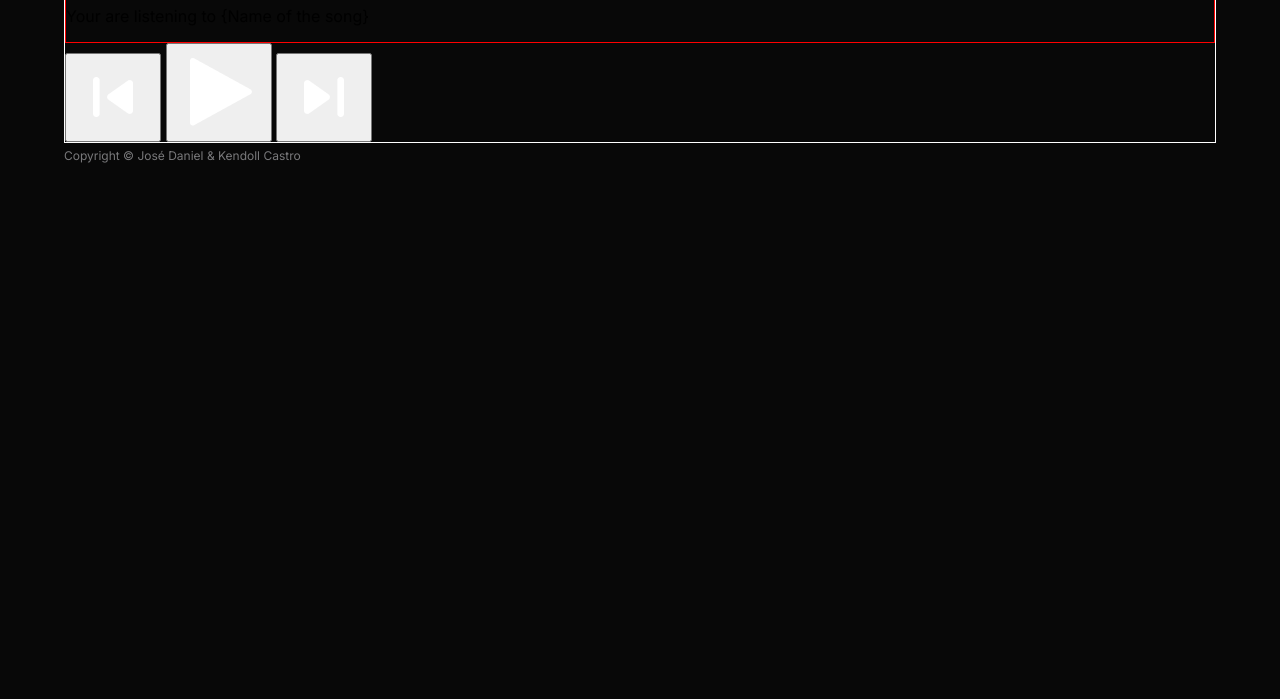
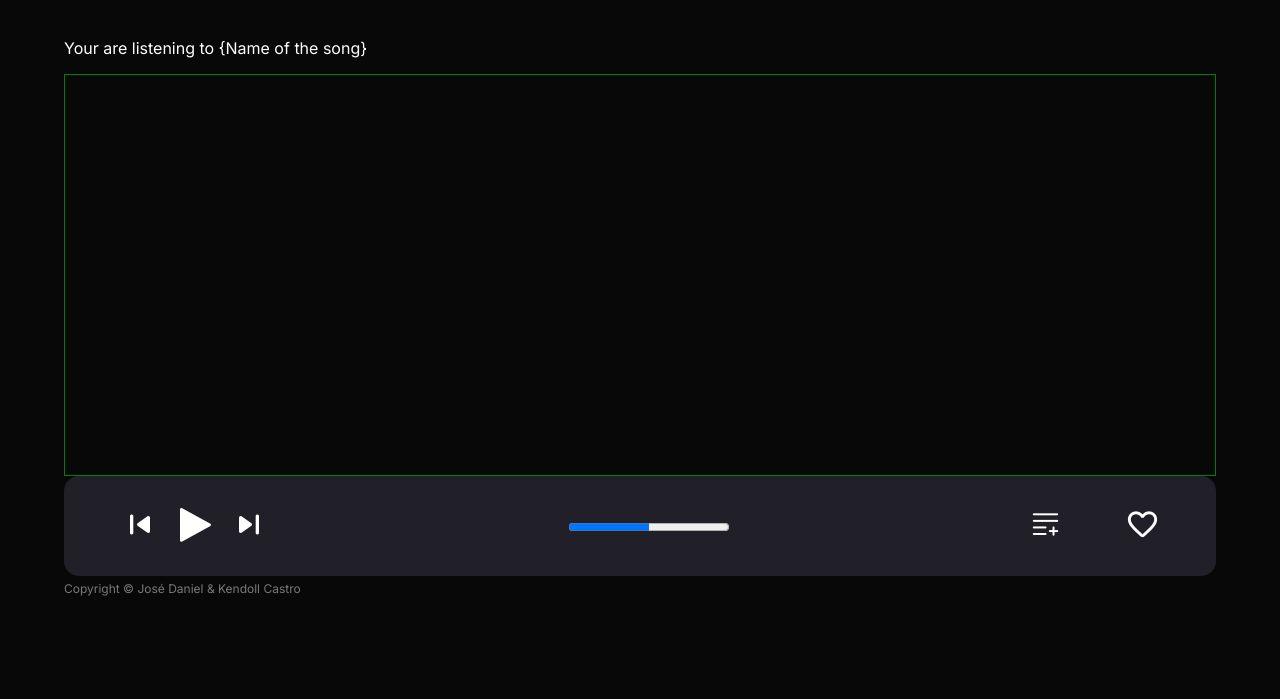
Before and after one commit to jramos22/MusicPlayer, a website: page music-player.html in a window 1280 px wide. Shown: the part 101-800 px from the top of the page. Drawn offline with Linux system fonts and the light colour scheme.

Commit message:
Agregue nuevos cambios en los estilos

```diff
--- a/music-player.html
+++ b/music-player.html
@@ -18,30 +18,32 @@
                 <ul class="nav__menu">
                 <li> <a href="index.html">Home</a></li>
                 <li> <a href="#">Music Player</a></li>
-                <li> <a href="artist.html">Artist</a></li>
+                <!-- <li><a href="">Artist</a></li> -->
                 </ul>
             </div>
         </div>
 
-        <div class="music__animation">
+        <div class="music__display">
             <div class="music__song">
                 <p>Your are listening to <span>{Name of the song}</span></p>
             </div>
-            <div class="canvas_animation">
+            <div class="canvas_animation" style="height: 400px; border: 1px solid green;">
 
             </div>
             <div class="music__player">
                 <div class="controls">
-                    <button><img src="img/previous-icon-x40.png" alt=""></button>
-                    <button><img src="img/play-icon-x45.png" alt=""></button>
-                    <button><img src="img/next-icon-x40.png" alt=""></button>
+                    <button class="btn__previous"><img src="img/previous-icon-x40.png" alt="previous button"></button>
+                    <button class="btn__play"><img src="img/play-icon-x45.png" alt="play button"></button>
+                    <button class="btn__next"><img src="img/next-icon-x40.png" alt=""></button>
                 </div>
                 <div class="audio">
-                    <audio>
-                        <source src="sound/WhatsApp Audio 2021-07-16 at 1.54.25 PM.mpeg">
-                    </audio>
+                    <label for="file"></label>
+                    <progress id="file" value="50" max="100"></progress>
                 </div>
-                <div class="actions"></div>
+                <div class="actions">
+                    <button><img src="img/add-icon-35px.png" alt=""></button>
+                    <button><img src="img/favorites-icon-x35.png" alt=""></button>
+                </div>
             </div>
         </div>
 
--- a/sass/partials/_musicPlayer.scss
+++ b/sass/partials/_musicPlayer.scss
@@ -3,5 +3,72 @@
 }
 
 .music__song {
-    border: 1px solid red;
+    margin-top: 50px;
+    color: $first-text-color;
 }
+
+.music__player {
+    align-items: center;
+    background-color: $second-background;
+    border-radius: $third-border-radius;
+    display: flex;
+    height: 100px;
+    justify-content: space-between;
+}
+
+.controls {
+
+    align-items: center;
+    display: flex;
+    margin-left: 50px;
+
+    .btn__previous {
+
+        background-color: $second-background;
+        border: none;
+        cursor: pointer;
+
+        img {
+            width: 40px;
+        }
+    }
+    .btn__play {
+
+        background-color: $second-background;
+        border: none;
+        cursor: pointer;
+
+        img {
+            width: 45px;
+        }
+
+    }
+    .btn__next {
+
+        background-color: $second-background;
+        border: none;
+        cursor: pointer;
+
+        img {
+            width: 40px;
+        }
+    }
+}
+
+.actions {
+
+    align-items: center;
+    display: flex;
+
+    button {
+
+        background-color: $second-background;
+        border: none;
+        cursor: pointer;
+        margin-right: 50px;
+
+        img {
+            width: 35px;
+        }
+    }
+}
```
Also changed, not shown: artistGorillas.html (+3 -3 lines), artistRadiohead.html (+3 -3 lines), index.html (+2 -2 lines), profile.html (+3 -3 lines), css/styles.css.
